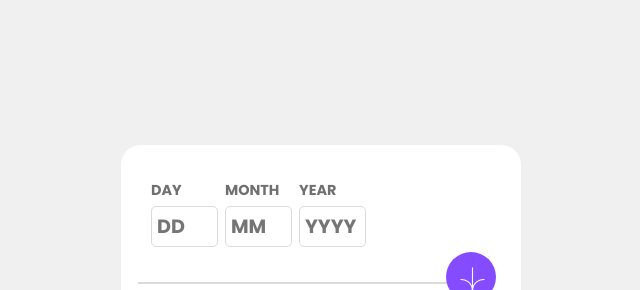
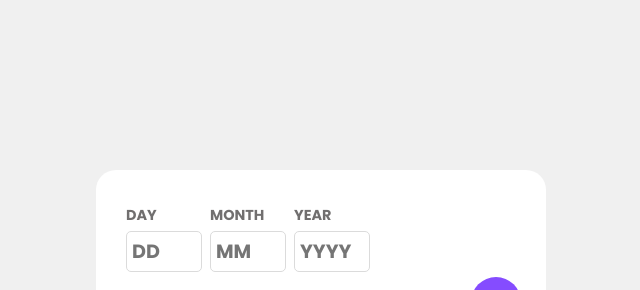
Before and after one commit to ThembaMtshelwane/age-calculator-app-main, a plain HTML site: page index.html in a window 1280 px wide. Shown: the part 55-345 px from the top of the page, without its empty margins (319-959 px from the left). Drawn offline with Linux system fonts and the light colour scheme.

Commit message:
card resizing

```diff
--- a/desktop.css
+++ b/desktop.css
@@ -11,8 +11,8 @@
     background-color: white;
     margin: auto;
     padding: 15px;
-    height: 45%;
     width: 70%;
+    height: 350px;
   }
 
   #top-section {
@@ -79,13 +79,7 @@
 
 @media screen and (min-width: 640px) {
   #card {
-    width: 350px;
-    height: 50%;
+    width: 450px;
+    height: 350px;
   }
 }
-
-@media screen and (min-width: 1000px) {
-  #card {
-    width: 400px;
-  }
-}
--- a/styles.css
+++ b/styles.css
@@ -21,7 +21,7 @@ main {
 #card {
   background-color: white;
   width: 90%;
-  height: 55%;
+  height: 70%;
   border-radius: 20px 20px 90px 20px;
   margin: auto;
   padding: 20px;
```
